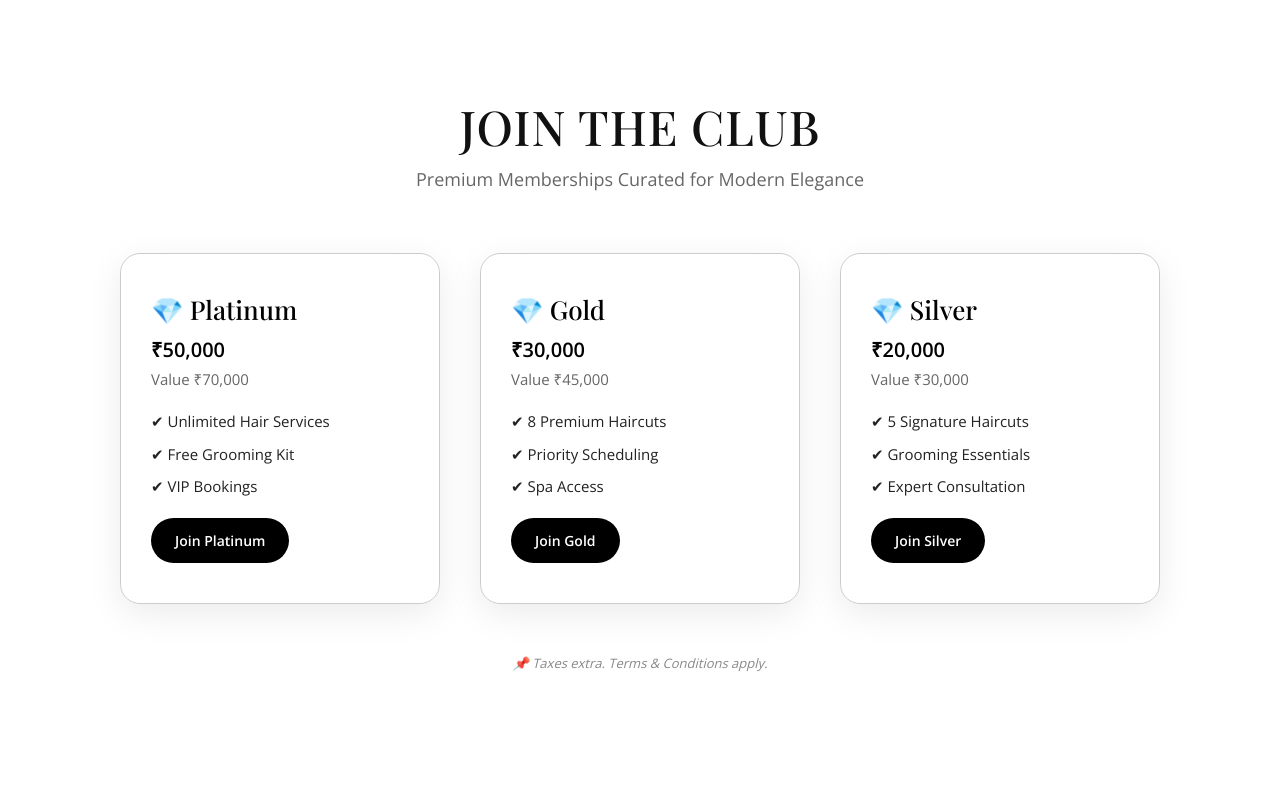
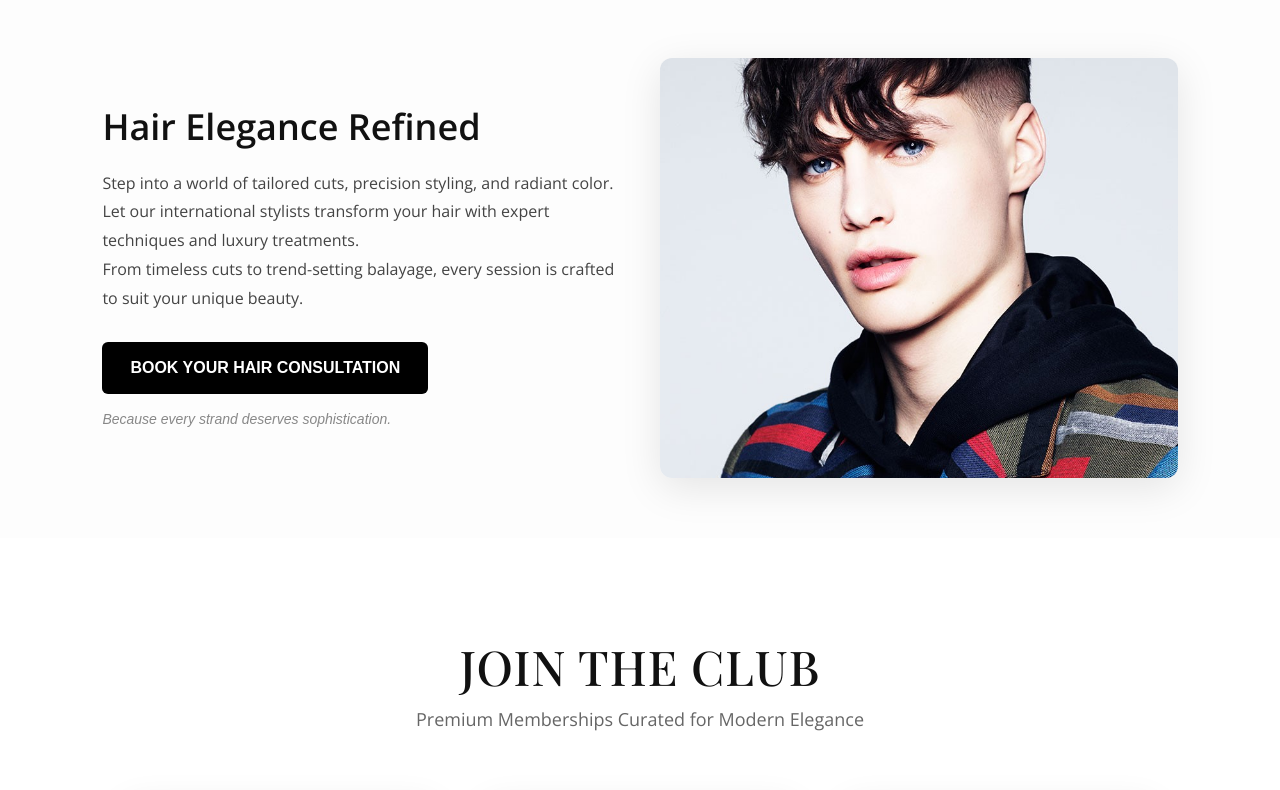
Before and after one commit to maheshjeyasamraj/Tonyandguy, a plain HTML site: page index.html in a window 1280 px wide. Shown: the part 3167-3957 px from the top of the page. Drawn offline with nearby package versions, Linux system fonts and the light colour scheme.

Commit message:
Add files via upload

```diff
--- a/index.html
+++ b/index.html
@@ -969,8 +969,145 @@
     });
   </script>
 
-</body>
-</html>
+
+
+
+<!-- ✅ Hair Elegance Refined Section with Image Slider -->
+<section id="hair" class="hair-section">
+  <!-- Text Content -->
+  <div class="hair-content">
+    <h2>Hair Elegance Refined</h2>
+    <p>
+      Step into a world of tailored cuts, precision styling, and radiant color.<br>
+      Let our international stylists transform your hair with expert techniques and luxury treatments.<br>
+      From timeless cuts to trend-setting balayage, every session is crafted to suit your unique beauty.
+    </p>
+    <a class="hair-btn" href="https://wa.me/919030015757?text=Hello!%20I'm%20interested%20in%20a%20Hair%20Consultation.">BOOK YOUR HAIR CONSULTATION</a>
+    <span class="hair-note">Because every strand deserves sophistication.</span>
+  </div>
+
+  <!-- Right Side: Auto Changing Images -->
+  <div class="hair-image-slider" id="hairImageSlider"></div>
+</section>
+
+<!-- ✅ CSS Styling -->
+<style>
+  .hair-section {
+    display: flex;
+    align-items: center;
+    justify-content: space-between;
+    padding: 60px 8%;
+    background-color: #fdfdfd;
+    flex-wrap: wrap;
+    gap: 40px;
+  }
+
+  .hair-content {
+    flex: 1;
+    min-width: 300px;
+  }
+
+  .hair-content h2 {
+    font-size: 36px;
+    font-weight: 700;
+    color: #111;
+    margin-bottom: 20px;
+    font-family: 'Open Sans', sans-serif;
+  }
+
+  .hair-content p {
+    font-size: 16px;
+    color: #444;
+    line-height: 1.8;
+    margin-bottom: 30px;
+    font-family: 'Open Sans', sans-serif;
+  }
+
+  .hair-btn {
+    display: inline-block;
+    padding: 14px 28px;
+    background-color: #000;
+    color: #fff;
+    font-weight: 600;
+    text-decoration: none;
+    border-radius: 6px;
+    transition: all 0.3s ease;
+  }
+
+  .hair-btn:hover {
+    background-color: #444;
+  }
+
+  .hair-note {
+    display: block;
+    margin-top: 15px;
+    font-size: 14px;
+    color: #888;
+    font-style: italic;
+  }
+
+  .hair-image-slider {
+    flex: 1;
+    min-height: 420px;
+    background-size: cover;
+    background-position: center;
+    border-radius: 12px;
+    box-shadow: 0 10px 40px rgba(0, 0, 0, 0.1);
+    min-width: 300px;
+    transition: background-image 1s ease-in-out;
+    animation: fadeIn 1s ease-in-out;
+  }
+
+  @keyframes fadeIn {
+    from {
+      opacity: 0.4;
+    }
+    to {
+      opacity: 1;
+    }
+  }
+
+  @media (max-width: 768px) {
+    .hair-section {
+      flex-direction: column-reverse;
+      text-align: center;
+      padding: 40px 6%;
+    }
+
+    .hair-content h2 {
+      font-size: 28px;
+    }
+
+    .hair-image-slider {
+      width: 100%;
+    }
+  }
+</style>
+
+<!-- ✅ JavaScript for Auto Image Slider -->
+<script>
+  const hairImages = [
+    "hair1.webp",
+    "hair2.jpg",
+    "hair3.webp",
+    "hair4.jpg",
+    "hair5.webp",
+    "https://cdn.pixabay.com/photo/2020/07/20/19/24/woman-5423543_1280.jpg"
+  ];
+
+  let currentHairImage = 0;
+  const hairSlider = document.getElementById("hairImageSlider");
+
+  function changeHairImage() {
+    hairSlider.style.backgroundImage = `url('${hairImages[currentHairImage]}')`;
+    currentHairImage = (currentHairImage + 1) % hairImages.length;
+  }
+
+  // Initial load
+  changeHairImage();
+  setInterval(changeHairImage, 4000); // Change every 4 seconds
+</script>
+
 
 
 
```
Also changed, not shown: hair1.webp (added), hair2.jpg (added), hair3.webp (added), hair4.jpg (added), hair5.webp (added).
